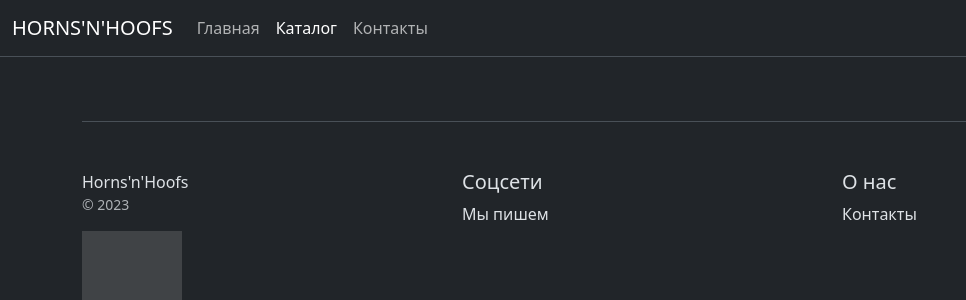
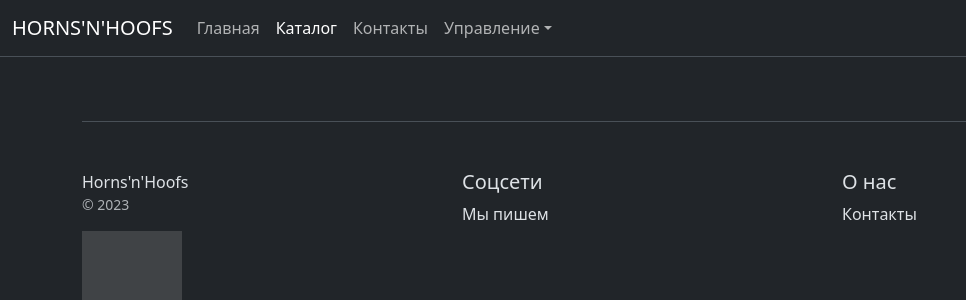
Before and after one commit to IldarGaleevSkyProHomeworks/django_homeworks, a Django app: page /catalog in a window 1280 px wide. Shown: the top 300 px of the page, without its empty margins (0-966 px from the left). Run offline with Django 4.2, Linux system fonts and the light colour scheme; data that the repository does not hold is empty; some libraries are stand-ins or nearby versions; grey boxes are pictures that could not be loaded.

Commit message:
change navbar: add dropdown

```diff
--- a/main/templates/main/share/_navbar.html
+++ b/main/templates/main/share/_navbar.html
@@ -14,11 +14,20 @@
           <a class="nav-link {% if url_name == 'contacts' %}active{% endif %}" href="{% url 'contacts' %}">Контакты</a>
         </li>
 
-        {%if debug %}
-        <li class="nav-item">
-          <a class="nav-link" href="{% url 'admin:index' %}" target="_blank" rel="noopener noreferrer">Администрирование</a>
-        </li>
-        {% endif %}
+      <li class="nav-item dropdown">
+        <a class="nav-link dropdown-toggle" data-bs-toggle="dropdown" href="#" role="button" aria-expanded="false">Управление</a>
+        <ul class="dropdown-menu">
+
+          {%if debug %}
+<!--          <li><hr class="dropdown-divider"></li>-->
+          <li class="nav-item">
+            <a class="dropdown-item" href="{% url 'admin:index' %}" target="_blank" rel="noopener noreferrer">Django admin</a>
+          </li>
+          {% endif %}
+        </ul>
+      </li>
+
+
 
       {% endwith %}
     </ul>
```
